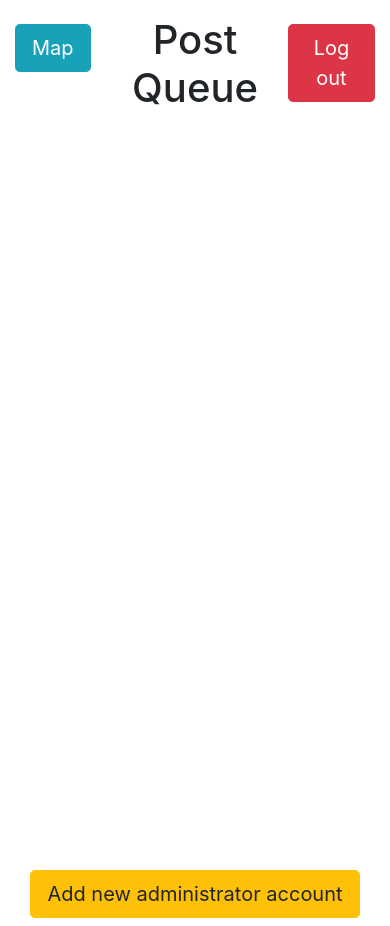
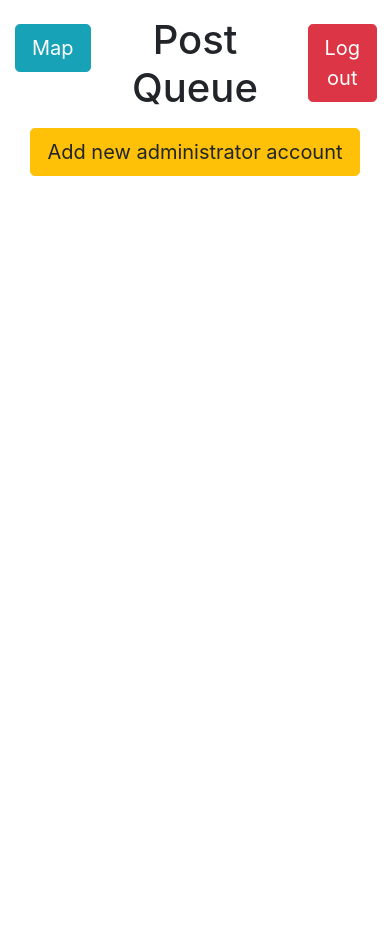
Before and after one commit to tedlaesch/We-Are-St.-Louis-Map-Project, a PHP site: page /admin.php in a window 390 px wide. After the commit the page ends 176 px from the top, so only its background shows below. Run offline with PHP 8.4, Linux system fonts and the light colour scheme; the visitor is signed in with stand-in values (Sample User, id 1); data that the repository does not hold is empty.

Commit message:
Fix bug: last minute picture change. Also fixed some mobile view banners/bugs

```diff
--- a/adduser.php
+++ b/adduser.php
@@ -55,7 +55,7 @@
                 <div class="container">
                     <div class="row justify-content-center">
                         <div class="col-6 d-flex justify-content-center pt-5">
-                            <h1>Add Administrator Account</h1>
+                            <h1 class="text-center">Add Administrator Account</h1>
                         </div>
                     </div>
                     <div class="row justify-content-center">
--- a/admin.php
+++ b/admin.php
@@ -19,20 +19,21 @@
                 <!-- Admin page here -->
                 <div class="container-fluid">
                     <div class="row">
-                        <div class="col">
-                        <button id="back_button" type="button" onclick="buttonBack()" class="btn btn-primary btn-lg btn-info mt-4 mb-4">Map</button>
+                        <div class="col-3">
+                            <button id="back_button" type="button" onclick="buttonBack()" class="btn btn-primary btn-lg btn-info mt-4">Map</button>
                         </div>
-                        <div class="col text-center">
-                            <h1 class='mb-3 mt-3'>Post Queue</h1>
+                        <div class="col-6 text-center">
+                            <h1 class="mb-3 mt-3">Post Queue</h1>
                         </div>
-                        <div class="col text-right">
-                        <button id="logout_button" type="button" onclick="buttonLogOut()" class="btn btn-primary btn-lg btn-danger mt-4 mb-2">Log out</button><br/>
+                        <div class="col-3 text-right">
+                            <button id="logout_button" type="button" onclick="buttonLogOut()" class="btn btn-primary btn-lg btn-danger mt-4 mb-2 font-size: 3vw;">Log out</button><br/>
                         </div>
                     </div>
                     <div class="row">
-                        <div class="col text-center mx-auto">
-                            <div id="scroll-box" class="overflow-auto" style="height:86vh;"></div>
-                            <button id="addadmin_button" type="button" onclick="location.href='adduser.php'" class="btn btn-primary btn-lg btn-warning mt-3 mb-2">Add new administrator account</button>
+                        <div class="col text-center ">
+                            <div id="scroll-box" class="overflow-auto" style="height:86vh;">
+                                <button id="addadmin_button" type="button" onclick="location.href='adduser.php'" class="btn btn-primary btn-lg btn-warning mt-0 mb-2">Add new administrator account</button>
+                            </div>
                         </div>
                     </div>
                 </div>
--- a/login.php
+++ b/login.php
@@ -58,7 +58,7 @@ if (isset($_POST['username'])) {
         <div class="container">
             <div class="row justify-content-center">
                 <div class="col-6 d-flex justify-content-center pt-5">
-                    <h1>Administrator Login</h1>
+                    <h1 class="text-center">Administrator Login</h1>
                 </div>
             </div>
             <div class="row justify-content-center">
```
Also changed, not shown: index.php (+25 -21 lines).
